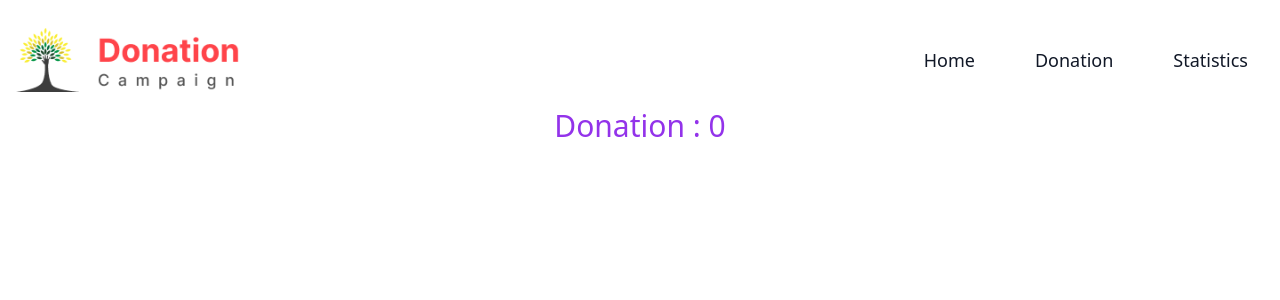
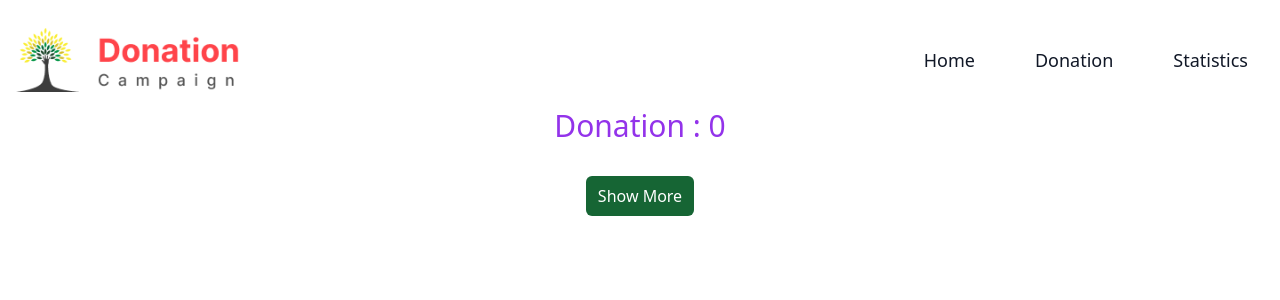
Before and after one commit to TanimShahriar/assignment-8, a React (Vite) app: page /donation in a window 1280 px wide. Shown: the top 300 px of the page. Built offline with nearby package versions, Linux system fonts and the light colour scheme.

Commit message:
Show more button added and made it interactive in donation cart

```diff
--- a/src/Components/Donation/Donation.jsx
+++ b/src/Components/Donation/Donation.jsx
@@ -6,6 +6,7 @@ const Donation = () => {
 
   const donations = useLoaderData();
   const [appliedDonations, setAppliedDonations] = useState([]);
+  const [dataLength, setDataLength] = useState([4]);
 
   useEffect(() => {
 
@@ -29,7 +30,7 @@ const Donation = () => {
       <h2 className="text-center text-3xl font-medium text-purple-600 mb-4">Donation : {appliedDonations.length}</h2>
       <ul className="container mx-auto grid grid-cols-2 gap-6">
         {
-          appliedDonations.map(donation => <div className="container mx-auto mb-5" key={donation.id}>
+          appliedDonations.slice(0, dataLength).map(donation => <div className="container mx-auto mb-5" key={donation.id}>
 
 
             <div style={{ backgroundColor: donation.card_bg }} className="card card-side bg-base-100 shadow-xl">
@@ -48,8 +49,12 @@ const Donation = () => {
 
           </div>)
         }
+
       </ul>
-    </div>
+      <div className={`flex justify-center my-4 ${dataLength === appliedDonations.length && 'hidden'}`}>
+        <button onClick={() => setDataLength(appliedDonations.length)} className="px-3 py-2 bg-green-800 text-white rounded-md ">Show More</button>
+      </div>
+    </div >
   );
 };
 
```
